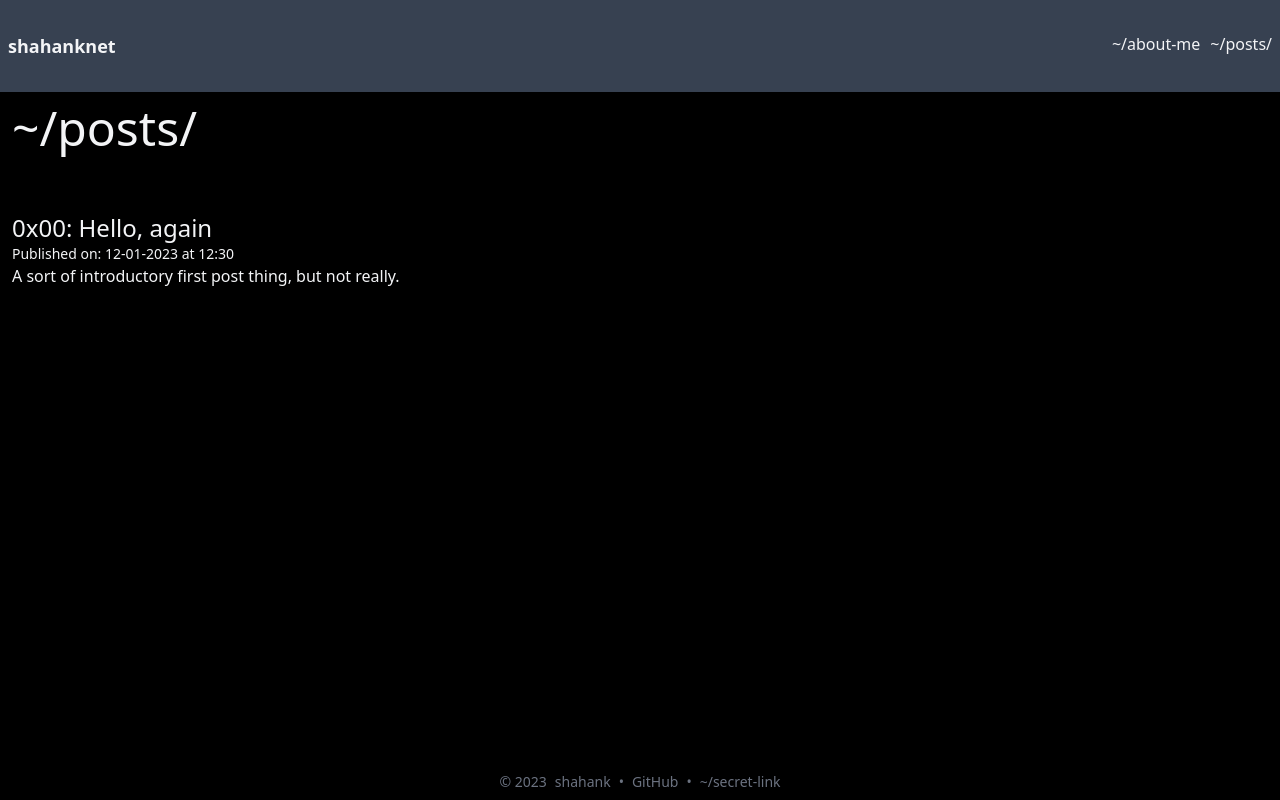
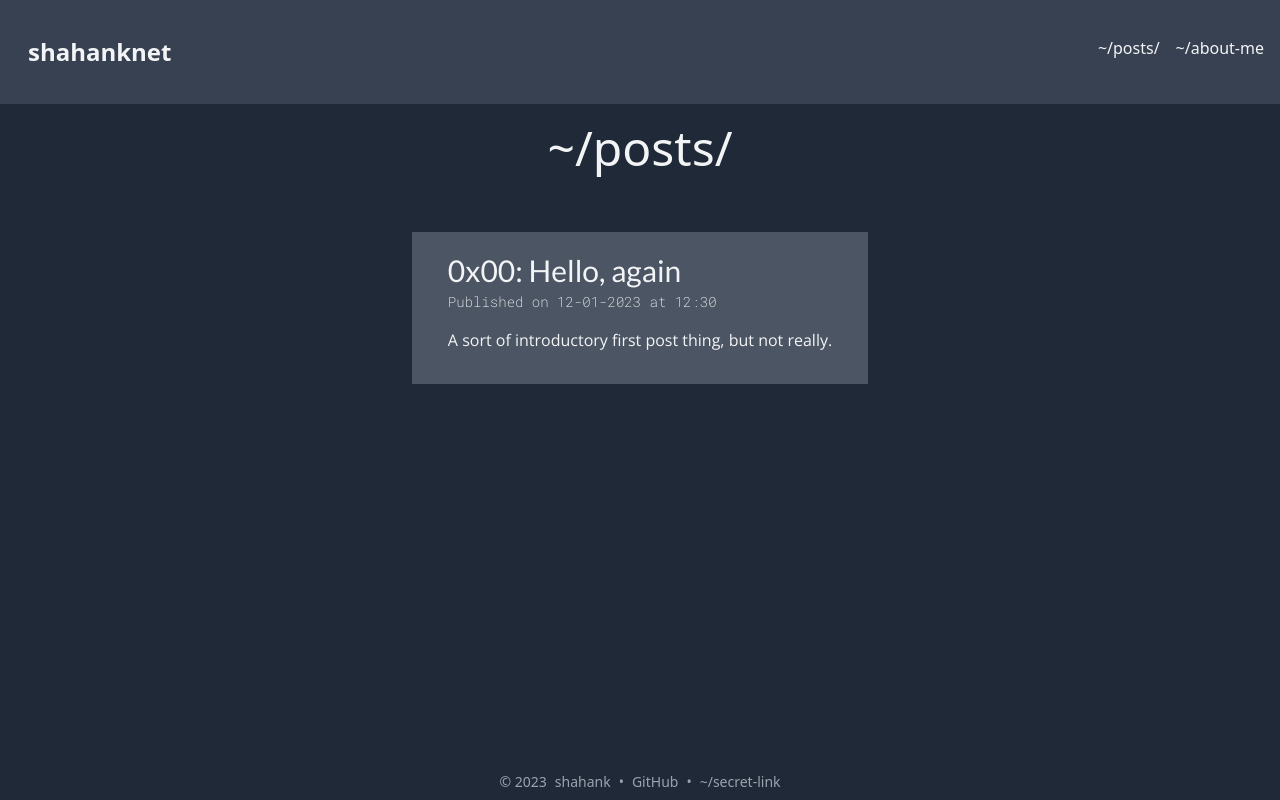
Before and after one commit to shahank42/blog, a Next.js app: page /posts in a window 1280 px wide. Built offline with nearby package versions, Linux system fonts and the light colour scheme.

Commit message:
Styling overhaul! But it's not enough...

```diff
--- a/components/Footer.js
+++ b/components/Footer.js
@@ -1,7 +1,7 @@
 export default function Footer() {
     return (
         <footer>
-            <div className="mt-16 flex flex-col items-center text-sm text-gray-500">
+            <div className="mt-16 flex flex-col items-center text-sm text-gray-400">
                 <div className="mb-2 flex space-x-2">
                     <div>{`© ${new Date().getFullYear()}`}</div>
                     <div>shahank</div>
--- a/components/Header.js
+++ b/components/Header.js
@@ -2,14 +2,14 @@ import Link from "next/link";
 
 export default function Header() {
     return (
-        <header className="flex flex-col py-8 px-2 bg-gray-700 ">
+        <header className="flex flex-col py-9 px-4 bg-gray-700 ">
             <nav className="flex justify-between">
                 <div>
-                    <Link href="/" className="text-gray-100 text-lg font-bold">shahanknet</Link>
+                    <Link href="/" className="text-gray-100 text-2xl font-bold ml-3">shahanknet</Link>
                 </div>
-                <ul className="flex flex-row space-x-2.5">
+                <ul className="flex flex-row space-x-4">
+                    <li className="text-gray-100"><Link href="/posts">~/posts/</Link></li>
                     <li className="text-gray-100"><Link href="/about-me">~/about-me</Link></li>
-                    <li className="text-gray-100"><Link href="/posts">~/posts/</Link></li>
                 </ul>
             </nav>
         </header>
--- a/components/Layout.js
+++ b/components/Layout.js
@@ -3,10 +3,10 @@ import Header from "./Header";
 
 export default function Layout({ children }) {
     return (
-        <div className="bg-black justify-between flex flex-col h-screen">
+        <div className="bg-gray-800 justify-between flex flex-col h-screen">
             <Header />
 
-            <div className="mb-auto p-3">
+            <div className="mb-auto px-5 flex flex-col items-center max-w-3xl mx-auto pt-5">
                 {children}
             </div>
 
--- a/components/PostPreview.js
+++ b/components/PostPreview.js
@@ -3,10 +3,10 @@ import Link from "next/link";
 
 export default function PostPreview({ id, title, date, time, summary }) {
     return (
-        <div className="">
-            <h3 className="text-2xl text-gray-100"><Link href={`/posts/${id}`}>{id}: {title}</Link></h3>
-            <p className="text-sm text-gray-100">Published on: {date} at {time}</p>
-            <p className="text-gray-100">{summary}</p>
+        <div className="bg-gray-600 pt-5 pb-2 px-9">
+            <h3 className="text-3xl text-gray-100 font-title-text mb-1"><Link href={`/posts/${id}`}>{id}: {title}</Link></h3>
+            <p className="text-sm text-gray-100 font-date-text mb-4">Published on {date} at {time}</p>
+            <p className="text-gray-100 font-prose-text">{summary}</p>
             <br />
         </div>
     );
--- a/pages/404.js
+++ b/pages/404.js
@@ -1,8 +1,13 @@
+import Layout from "../components/Layout";
+
 export default function Custom404() {
     return (
-        <div>
-            <h1>Error 404: page not found</h1>
-            <small>you ded lol.</small>
-        </div>
+        <Layout>
+            <h1 className="text-gray-100 text-3xl">Error 404: page not found</h1>
+            <br />
+            <small className="text-gray-100 text-2xl">you ded lol.</small>
+            <br />
+            <p className="text-gray-100">Try going back? IDK, your move. I can only suggest.</p>
+        </Layout>
     );
 }
--- a/pages/index.js
+++ b/pages/index.js
@@ -4,13 +4,21 @@ import Layout from "../components/Layout";
 export default function Home() {
     return (
         <Layout>
-            <h1 className="text-gray-100 text-5xl">Hello, internet traveller.</h1>
+            <div className="flex flex-col items-center">
+                <h1 className="text-gray-100 text-5xl font-title-text">Hello, internet traveller.</h1>
+                <br />
+                <h3 className="text-gray-100 text-3xl font-title-text">Welcome to my blog.</h3>
+                <br />
+            </div>
             <br />
-            <h3 className="text-gray-100 text-3xl">Welcome to my blog.</h3>
-            <br />
-            <p className="text-gray-100">I am shahank.</p>
-            <p className="text-gray-100">While you&apos;re here, you should really check out my <Link href="/posts" className="underline font-semibold">posts</Link>.</p>
-            <p className="text-gray-100">I swear they&apos;re not <i>that</i> boring :-)</p>
+            <div>
+                <p className="text-gray-100 font-prose-text">I am shahank.</p>
+                <p className="text-gray-100 font-prose-text">While you&apos;re here, you should really check out my <Link href="/posts" className="underline font-semibold">posts</Link>.</p>
+                <p className="text-gray-100 font-prose-text">I swear they&apos;re not <i>that</i> boring :-)</p>
+                <br />
+                <p className="text-gray-100 font-prose-text">Anyways, this site is still under construction, so you should come back here often to see all the cool new stuff I put here.</p>
+                <p className="text-gray-100 font-prose-text">After all, it is <i>my</i> site. Hehehe.</p>
+            </div>
         </Layout>
     );
 }
--- a/pages/posts/[id].js
+++ b/pages/posts/[id].js
@@ -30,12 +30,12 @@ export default function Post({ postData }) {
                 <title>{`shahanknet/posts/${postData.id}`}</title>
             </Head>
 
-            <div className="flex flex-col prose prose-stone p-3">
-                <span className="text-gray-300 text-sm pb-3">
+            <div className="flex flex-col prose prose-invert max-w-none p-3">
+                <span className="text-gray-300 text-sm pb-3 font-date-text">
                     Published on <date>{postData.date}</date> at <time>{postData.time}</time>
                 </span>
-                <h1 className="text-gray-100 text-5xl underline">{postData.id}: {postData.title}</h1>
-                <div className="text-gray-100" dangerouslySetInnerHTML={{__html: postData.contentHTML}}></div>
+                <h1 className="text-gray-100 text-5xl underline font-title-text">{postData.id}: {postData.title}</h1>
+                <div className="text-gray-100 font-prose-text" dangerouslySetInnerHTML={{__html: postData.contentHTML}}></div>
             </div>
         </Layout>
     );
--- a/styles/globals.css
+++ b/styles/globals.css
@@ -1,7 +1,11 @@
+@import url('https://fonts.googleapis.com/css2?family=Open+Sans&display=swap');
+@import url('https://fonts.googleapis.com/css2?family=Lato&display=swap');
+@import url('https://fonts.googleapis.com/css2?family=Roboto+Mono:wght@200&display=swap');
+
 @tailwind base;
 @tailwind components;
 @tailwind utilities;
 
 body {
-    background-color: black;
+    background-color: rgb(31, 41, 55);
 }
--- a/tailwind.config.js
+++ b/tailwind.config.js
@@ -5,7 +5,13 @@ module.exports = {
     "./components/**/*.{js,ts,jsx,tsx}",
   ],
   theme: {
-    extend: {},
+    extend: {
+      fontFamily: {
+        'prose-text': ['Open Sans'],
+        'title-text': ['Lato'],
+        'date-text': ['Roboto Mono']
+      },
+    },
   },
   plugins: [
     require('@tailwindcss/typography'),
```
